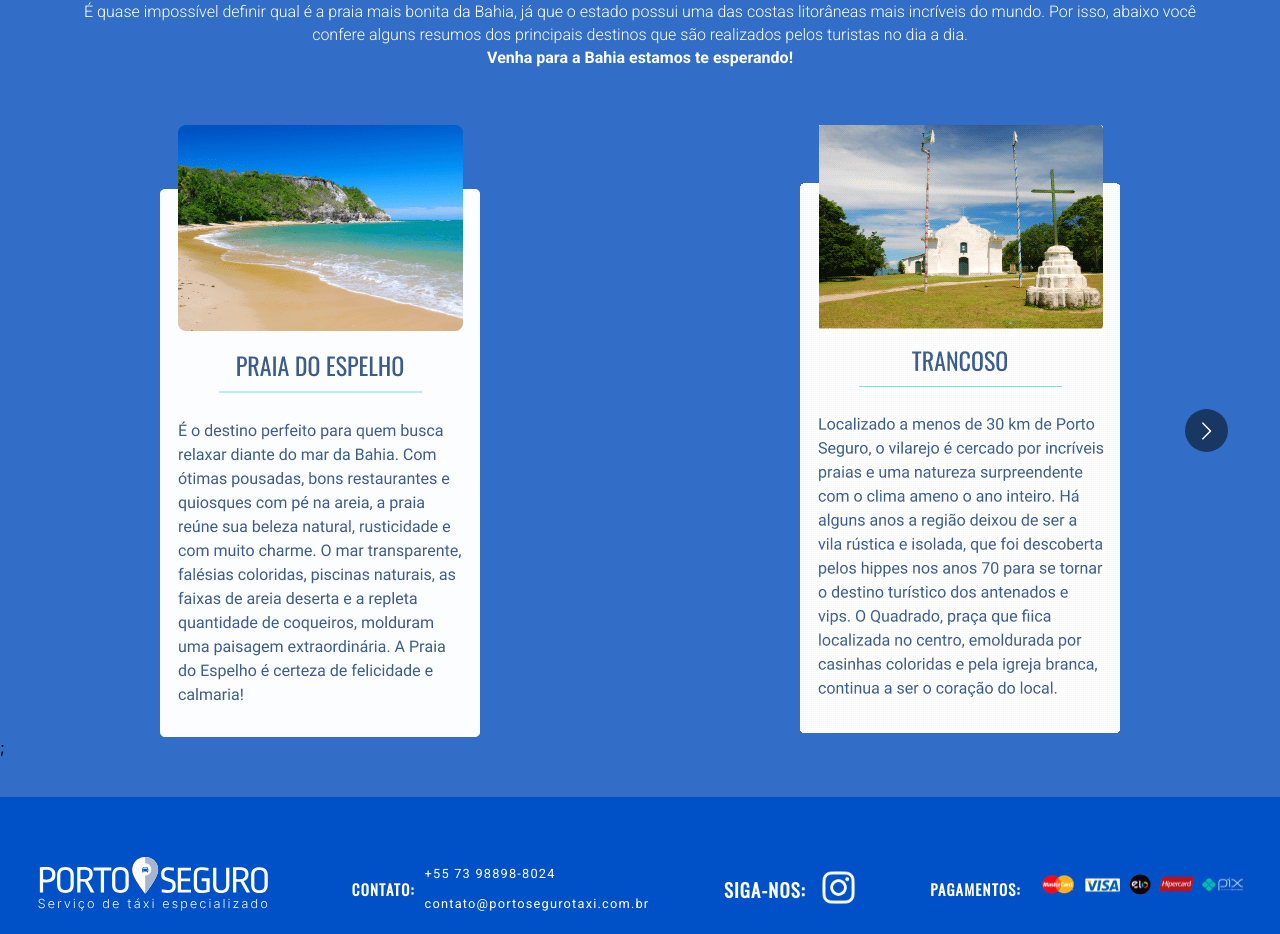
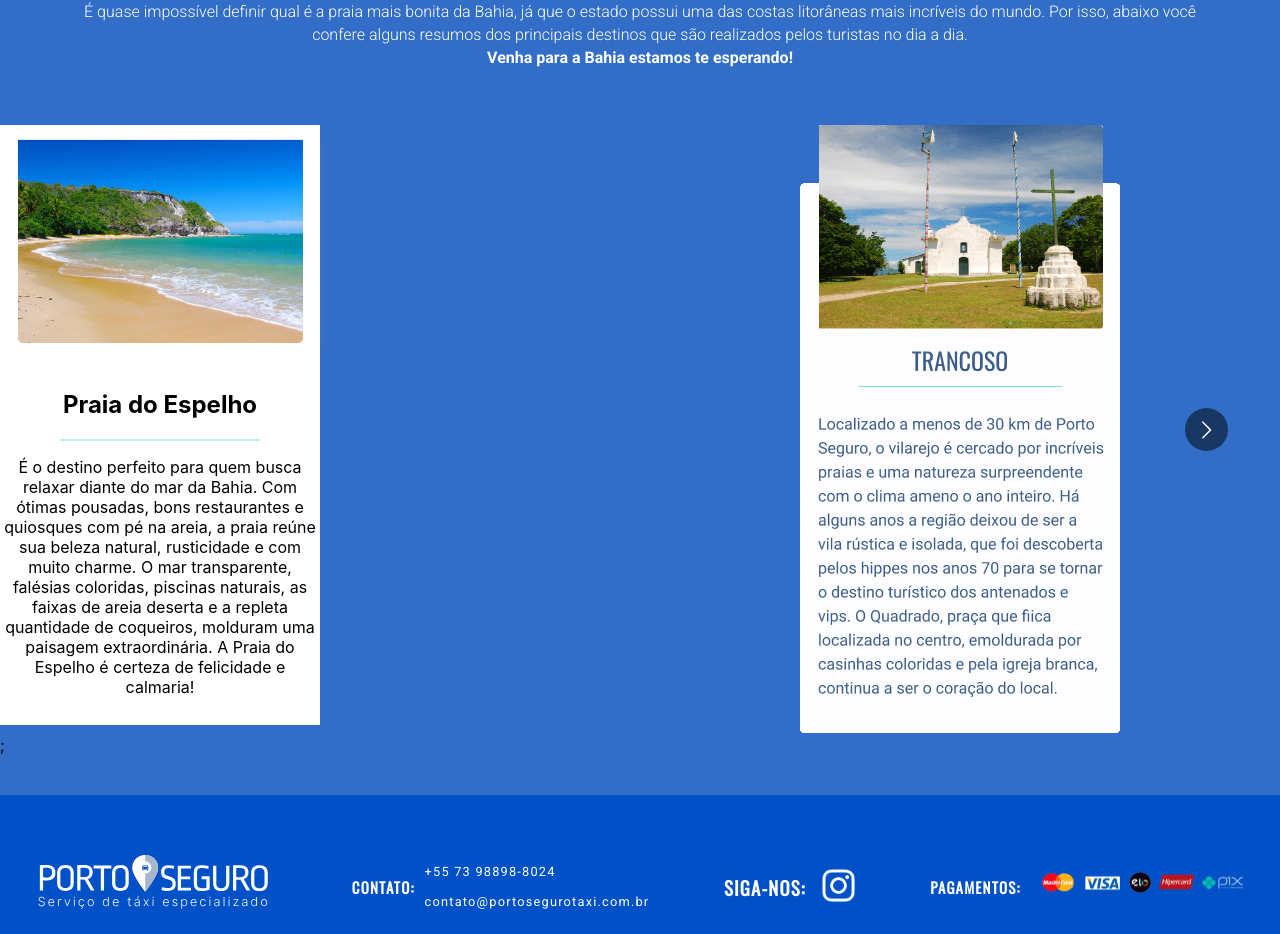
Before and after one commit to guilhermefructuoso/aerporto-taxi, a React (Create React App) app: page / in a window 1280 px wide. Shown: the part 2836-3770 px from the top of the page. Built offline with nearby package versions, Linux system fonts and the light colour scheme.

Commit message:
cards-inicio

```diff
--- a/src/components/Carrossel/carrossel.css
+++ b/src/components/Carrossel/carrossel.css
@@ -38,6 +38,17 @@
     align-items: center;
 }
 
+.new-card{
+    display: flex;
+    flex-direction: column;
+    align-items: center;
+    justify-content: center;
+    text-align: center;
+    width: 320px;
+    height: 600px;
+    background-color: #fff;
+}
+
 .card{
     display: flex;
     align-items: center;
--- a/src/components/Carrossel/index.js
+++ b/src/components/Carrossel/index.js
@@ -2,7 +2,8 @@
 import './carrossel.css'
 import Carousel from 'react-multi-carousel'
 import 'react-multi-carousel/lib/styles.css'
-import espelho from '../../assets/card-praia-do-espelho.png'
+import line from '../../assets/line.png'
+import espelho from '../../assets/praiadoespelho.png'
 import trancoso from '../../assets/card-trancoso-bahia.png'
 import caraiva from '../../assets/card-caraiva-bahia.png'
 import arraial from '../../assets/card-arraial-dajuda.png'
@@ -44,20 +45,45 @@
                 <div className="title-destino">
                     <h1>PRINCIPAIS DESTINOS</h1>
                 </div>
-                <div className='text-destinos'>
+                <div className="text-destinos">
                     <p>
                         É quase impossível definir qual é a praia mais bonita da
                         Bahia, já que o estado possui uma das costas litorâneas
                         mais incríveis do mundo. Por isso, abaixo você confere
                         alguns resumos dos principais destinos que são
-                        realizados pelos turistas no dia a dia.<br/> <strong>Venha para a
-                        Bahia estamos te esperando!</strong>
+                        realizados pelos turistas no dia a dia.
+                        <br />{' '}
+                        <strong>
+                            Venha para a Bahia estamos te esperando!
+                        </strong>
                     </p>
                 </div>
                 <Carousel className="cards-carrossel" responsive={responsive}>
-                    <div className="card">
-                        <img src={espelho} alt="Sistema Logo" />
+                    <div className="new-card">
+                        <div className="card">
+                            <img src={espelho} alt="Praia do Espelho" />
+                        </div>
+                        <h2>Praia do Espelho</h2>
+                        <img
+                            src={line}
+                            width="200px"
+                            height="2px"
+                            alt="Praia do Espelho"
+                        />
+
+                        <p>
+                            É o destino perfeito para quem busca relaxar diante
+                            do mar da Bahia. Com ótimas pousadas, bons
+                            restaurantes e quiosques com pé na areia, a praia
+                            reúne sua beleza natural, rusticidade e com muito
+                            charme. O mar transparente, falésias coloridas,
+                            piscinas naturais, as faixas de areia deserta e a
+                            repleta quantidade de coqueiros, molduram uma
+                            paisagem extraordinária. A Praia do Espelho é
+                            certeza de felicidade e calmaria!
+                        </p>
                     </div>
+
                     <div className="card">
                         <img src={trancoso} alt="Sistema Logo" />
                     </div>
--- a/src/components/Home/index.js
+++ b/src/components/Home/index.js
@@ -42,6 +42,13 @@
             },
         })
 
+        const $btn = document.querySelector('#btn')
+
+        $btn.addEventListener("keyup", function(e){
+            if(e.keyCode === 13){
+                $btn();
+            }
+        })
 
         reset({
             name: '',
@@ -50,6 +57,7 @@
             destination: '',
             message: '',
         })
+
 
     }
 
@@ -107,7 +115,7 @@
                             />
 
                             <div className="contact-button">
-                                <button type="submit">Enviar</button>
+                                <button id='btn' type="submit">Enviar</button>
                             </div>
                         </form>
                         </div>
```
Also changed, not shown: src/assets/praiadoespelho.png (added).
